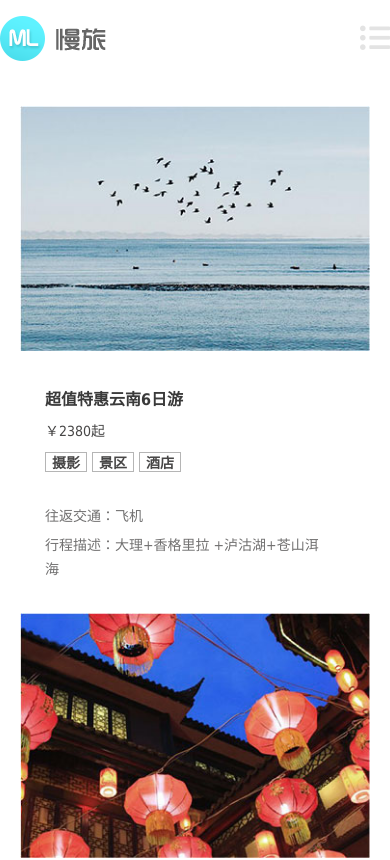
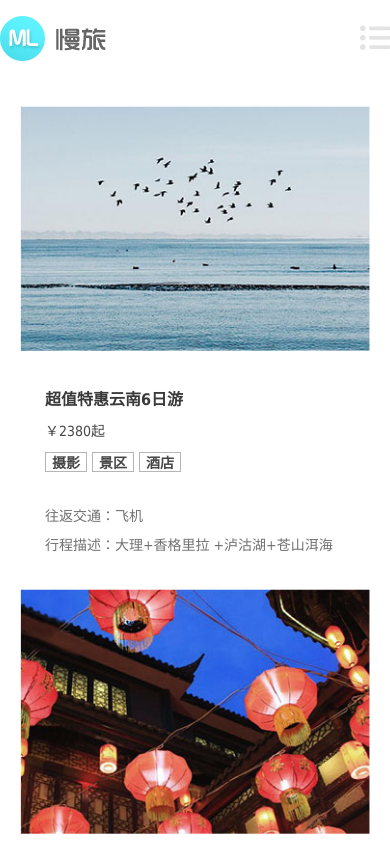
Before and after one commit to PANColin/travel, a plain HTML site: page plan.html in a window 390 px wide. Shown: the top 860 px of the page. Drawn offline with Linux system fonts and the light colour scheme.

Commit message:
修改部分样式

```diff
--- a/css/plan.css
+++ b/css/plan.css
@@ -184,4 +184,8 @@
         height: 100%;
         margin-left: 25px;
     }
+    .scheme-c .scheme-wrapper .scheme-list .list-right {
+        width: 100%;
+        height: fit-content;
+    }
 }
```
